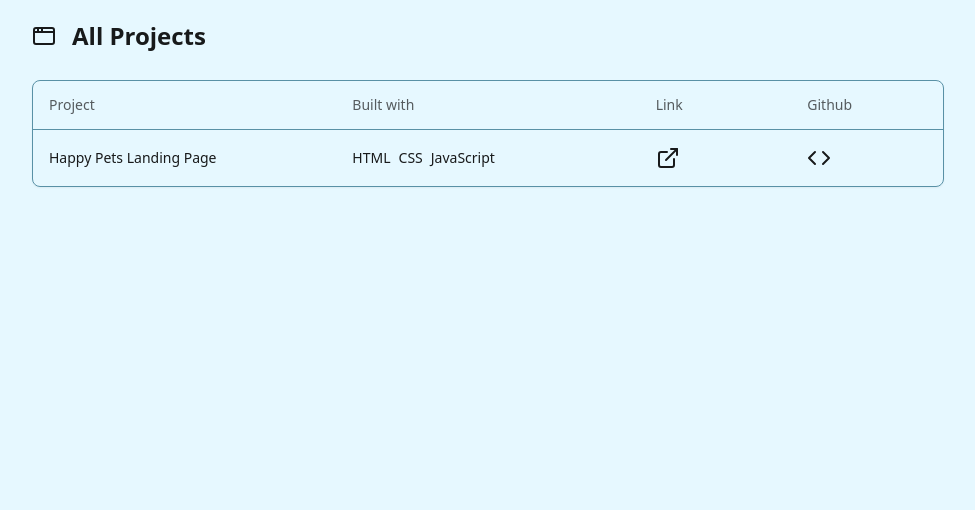
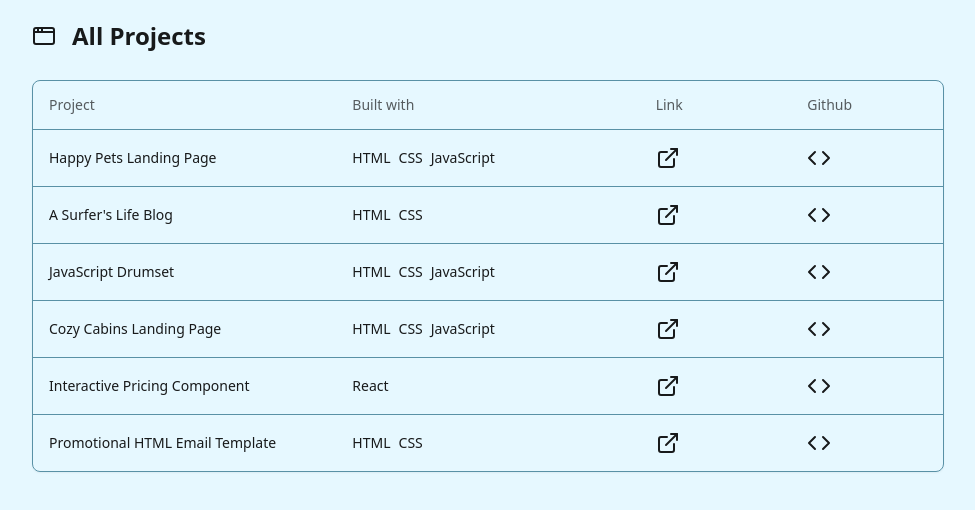
Before and after one commit to nicyuvi/nicyuvi-v2, a Next.js app: page /archive in a window 1280 px wide. Shown: the top 510 px of the page, without its empty margins (152-1127 px from the left). Built offline with nearby package versions, Linux system fonts and the light colour scheme.

Commit message:
add archived projects to table

```diff
--- a/src/app/(main)/(routes)/archive/page.tsx
+++ b/src/app/(main)/(routes)/archive/page.tsx
@@ -16,7 +16,6 @@ type Project = {
   github: string
 }
 
-export default function Component() {
 const projects: Project[] = [
   {
     name: 'Happy Pets Landing Page',
@@ -24,7 +23,40 @@ export default function Component() {
     link: 'https://happypetslandingpage.netlify.app/',
     github: 'https://github.com/nicyuvi/happy-pets-landing-page',
   },
+  {
+    name: "A Surfer's Life Blog",
+    techList: ['HTML', 'CSS'],
+    link: 'https://surferslife.netlify.app/',
+    github: 'https://github.com/nicyuvi/surfers-life-blog',
+  },
+  {
+    name: 'JavaScript Drumset',
+    techList: ['HTML', 'CSS', 'JavaScript'],
+    link: 'https://myjsdrumset.netlify.app/',
+    github:
+      'https://github.com/nicyuvi/my-javascript-30/tree/main/01-js-drumkit',
+  },
+  {
+    name: 'Cozy Cabins Landing Page',
+    techList: ['HTML', 'CSS', 'JavaScript'],
+    link: 'https://cozycabinretreat.netlify.app/',
+    github: 'https://github.com/nicyuvi/cozy-cabin-landing-page',
+  },
+  {
+    name: 'Interactive Pricing Component',
+    techList: ['React'],
+    link: 'https://interactive-pricing-component-yuvi.netlify.app/',
+    github: 'https://github.com/nicyuvi/interactive-pricing-component-solution',
+  },
+  {
+    name: 'Promotional HTML Email Template',
+    techList: ['HTML', 'CSS'],
+    link: 'https://promotional-email-template.netlify.app/',
+    github: 'https://github.com/nicyuvi/promotional-email-template',
+  },
 ]
+
+export default function Component() {
   return (
     <div className="flex flex-col gap-4 p-4 md:gap-8 md:p-6">
       <div className="container mx-auto">
```
Lines whose indentation alone changed are shown as unchanged.
